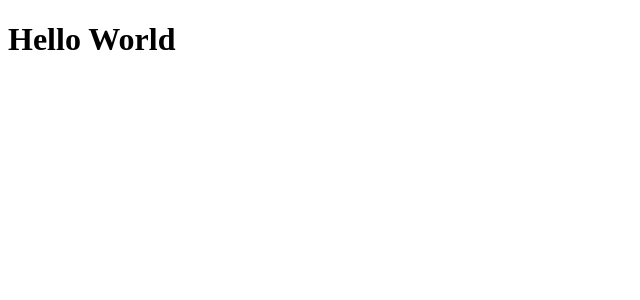
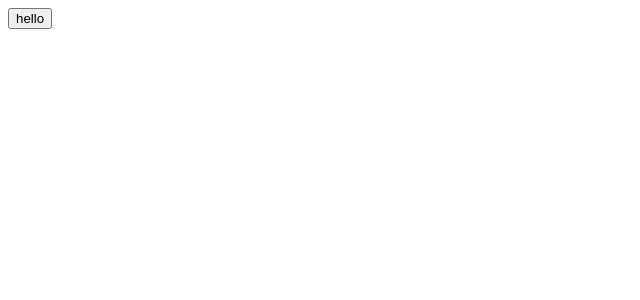
Before and after one commit to NisLox/ReactJsTest, a React app: page / in a window 1280 px wide. Shown: the top 300 px of the page, without its empty margins (0-640 px from the left). Built offline with nearby package versions, Linux system fonts and the light colour scheme.

Commit message:
working react app

```diff
--- a/App.js
+++ b/App.js
@@ -1,10 +1,10 @@
 import React, { Component } from 'react';
+import Hello from './Hello';
+
 class App extends Component{
    render(){
       return(
-         <div>
-            <h1>Hello World</h1>
-         </div>
+         <Hello />
       );
    }
 }
--- /dev/null
+++ b/Hello.js
@@ -0,0 +1,11 @@
+import React from 'react';
+
+function hi() {
+        return (
+            <button>
+                hello
+            </button>
+        )
+
+}
+export default hi;
```
